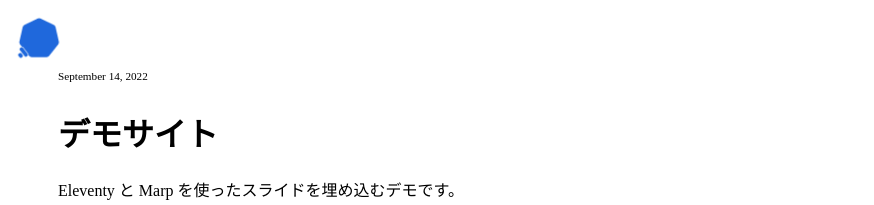
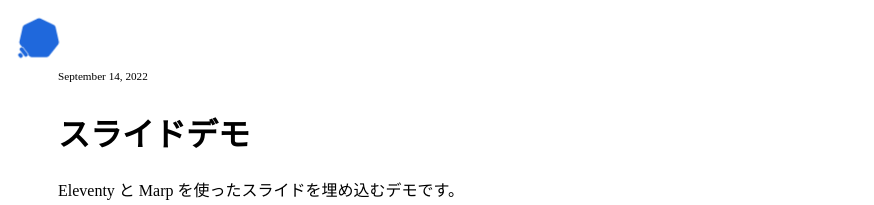
Before and after one commit to takesection/presentation, an Eleventy site: page src/posts/demo.md in a window 1280 px wide. Shown: the top 205 px of the page, without its empty margins (0-874 px from the left). Built offline with nearby package versions, Linux system fonts and the light colour scheme; Eleventy itself is replaced by a stand-in of ours; files that its build step writes are made by us from their sources; what @marp-team/marp-core, @marp-team/marpit, liquidjs would draw is missing.

Commit message:
タイトル修正

```diff
--- a/src/posts/demo.md
+++ b/src/posts/demo.md
@@ -2,7 +2,7 @@
 title: Demo
 date: 2022-09-14
 ---
-# デモサイト
+# スライドデモ
 
 Eleventy と Marp を使ったスライドを埋め込むデモです。
 
```
Also changed, not shown: docs/2022/09/14/demo/index.html (+1 -1 lines).
